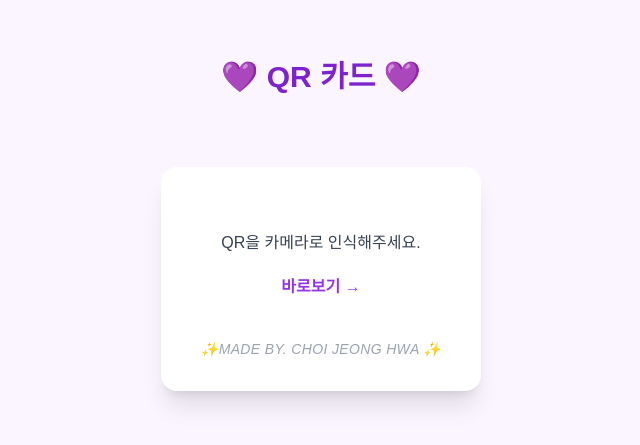
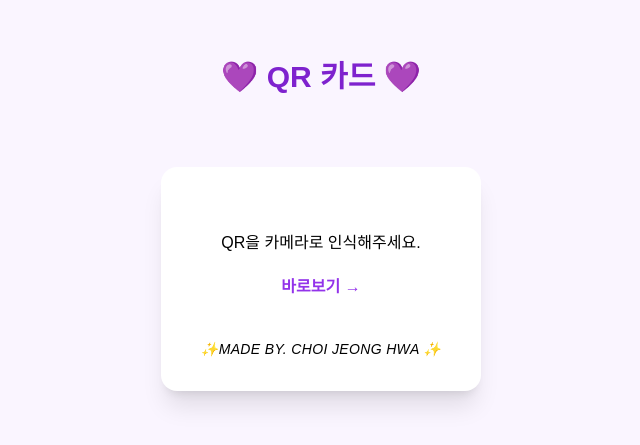
Before and after one commit to purity87/coming-out-card, a Nuxt app: page /qr/1 in a window 1280 px wide. Shown: the part 175-620 px from the top of the page, without its empty margins (319-959 px from the left). Built offline with nearby package versions, Linux system fonts and the light colour scheme; a web font is replaced by a local one.

Commit message:
폰트 색상변경

```diff
--- a/app/pages/qr/[card].vue
+++ b/app/pages/qr/[card].vue
@@ -8,7 +8,7 @@
     <!-- 카드 -->
     <div class="flex flex-col items-center bg-white p-8 rounded-2xl shadow-xl w-80">
       <!-- 카드 이름 / 이름 쿼리 -->
-      <h2 class="font-bold text-lg text-gray-800 mb-4">
+      <h2 class="font-bold text-lg text-black mb-4">
         {{ displayName }}
       </h2>
 
@@ -21,7 +21,7 @@
       />
 
       <!-- 안내 -->
-      <p class="mt-4 text-s text-gray-700 text-center break-all">
+      <p class="mt-4 text-s text-black text-center break-all">
         QR을 카메라로 인식해주세요.
       </p>
 
@@ -34,7 +34,7 @@
       </a>
 
       <!-- 저작권 -->
-      <p class="mt-10 text-sm text-gray-400 text-right italic tracking-wide">
+      <p class="mt-10 text-sm text-black text-right italic tracking-wide">
         ✨MADE BY. CHOI JEONG HWA ✨
       </p>
 
```
